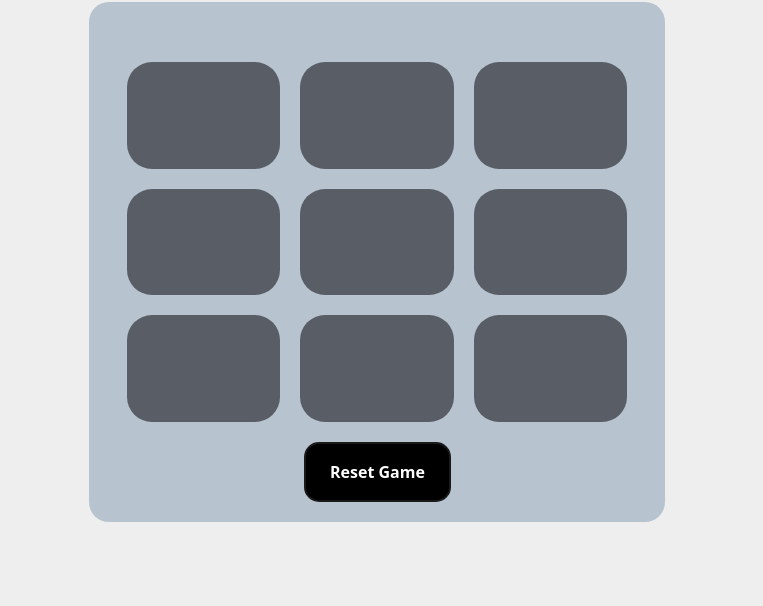
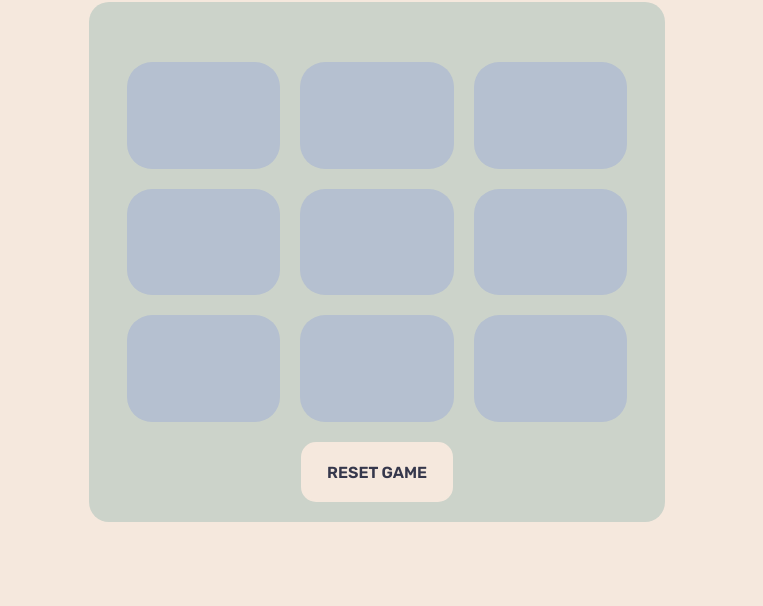
Before and after one commit to Sandhusabh/tic_tac_toe, a plain HTML site: page index.html in a window 1280 px wide. Shown: the part 194-800 px from the top of the page, without its empty margins (263-1026 px from the left). Drawn offline with Linux system fonts and the light colour scheme; a web font is replaced by a local one.

Commit message:
fixed colors

```diff
--- a/style.css
+++ b/style.css
@@ -1,3 +1,4 @@
+
 body {
     margin: 0;
     padding: 0;
@@ -16,7 +17,7 @@ body {
     align-items: center;
     height: 100vh;
     width: 100vw;
-    background-color: #eeeeee;
+    background-color: #F5E8DD;
     row-gap: 15px;
   }
   .header {
@@ -31,11 +32,12 @@ body {
     font-family: "Rubik Scribble", system-ui;
     font-weight: 1000;
     font-style: normal;
+    color: #35374B;
     font-size: 70px;
   }
   .headerText:hover {
     transform: scale(1.1);
-    color: #7e8d99;
+    color: #344955;
   }
   .header-image {
     max-width: 10em;
@@ -50,7 +52,7 @@ body {
     flex-direction: column;
     justify-content: center;
     align-items: center;
-    background-color: #b7c4cf;
+    background-color: #CCD3CA;
     min-width: 45%;
     height: 65%;
     border-radius: 20px;
@@ -65,7 +67,7 @@ body {
     height: 500px;
     width: 500px;
     /* border: 5px solid #76ABAE; */
-    background-color: #b7c4cf;
+    background-color: #CCD3CA;
   }
 
   .playerInfo {
@@ -80,8 +82,8 @@ body {
 
     font-weight: 600;
     font-size: 50px;
-    color: #eeeeee;
-    background-color: #595e66;
+    color: #35374B;
+    background-color: #B5C0D0;
     /* border: 5px solid #76ABAE; */
     border-radius: 25px;
   }
@@ -99,14 +101,15 @@ body {
   /* CSS */
   .button-27 {
     appearance: none;
-    background-color: #000000;
-    border: 2px solid #1a1a1a;
+    background-color: #F5E8DD;
+    border: 2px solid #F5E8DD;
     border-radius: 15px;
     box-sizing: border-box;
-    color: #ffffff;
+    color:  #35374B;
+    text-transform: uppercase;
     cursor: pointer;
     display: inline-block;
-    font-family: "Rubik Scribble", system-ui;
+    font-family: "Rubik", system-ui;
     font-size: 16px;
     font-weight: 600;
     line-height: normal;
@@ -167,4 +170,5 @@ body {
     color: black;
     font-weight: 1000;
     font-size: 30px;
+    text-transform: uppercase;
   }
```
